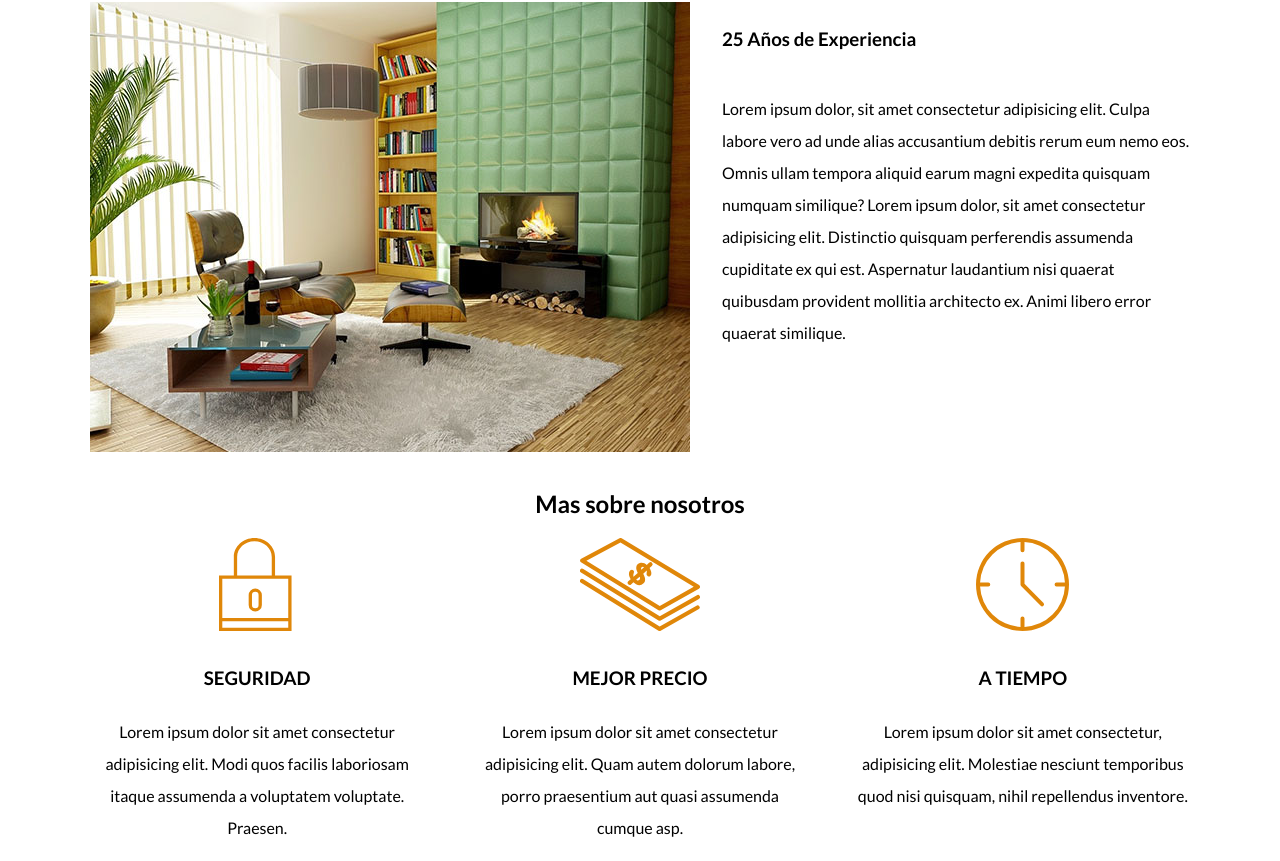
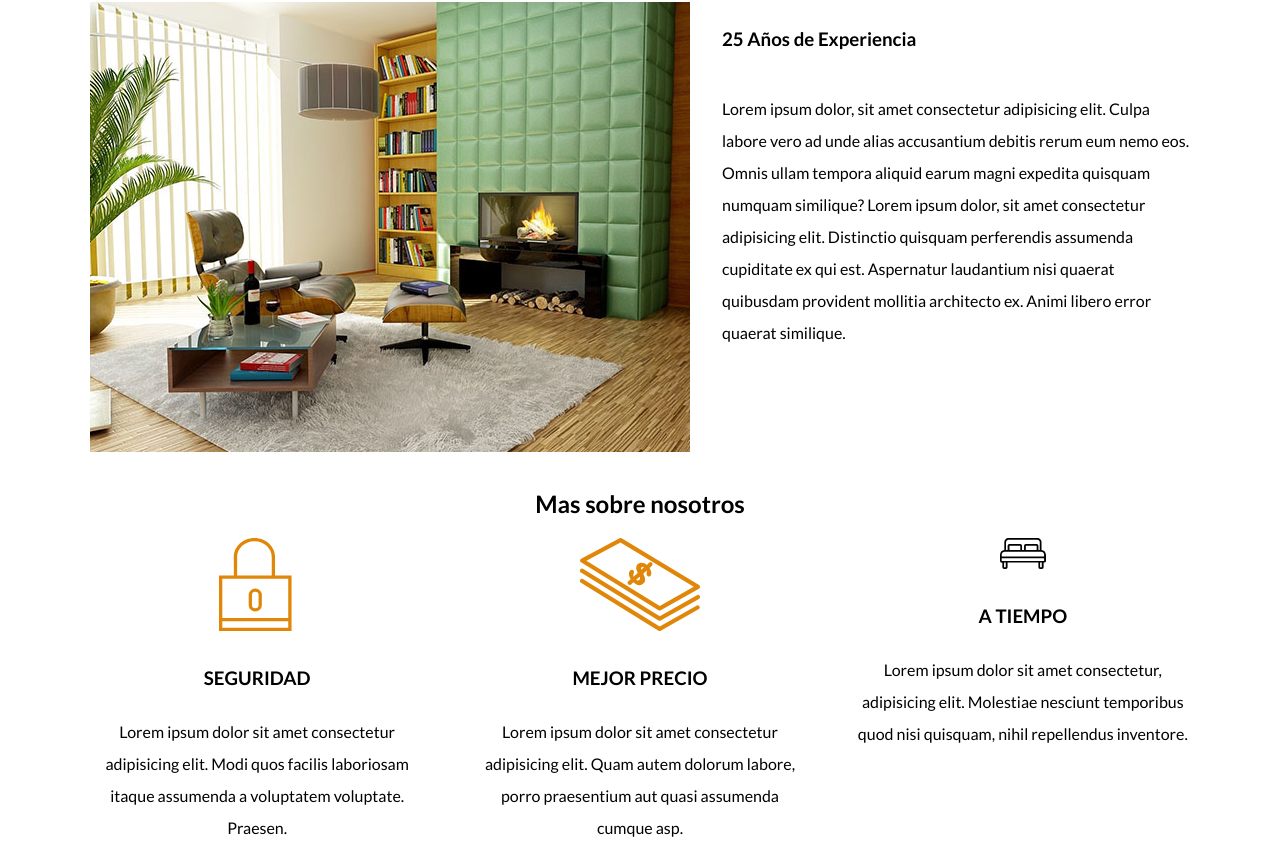
Before and after one commit to JaredAcosta0/BIENESRAICES, a plain HTML site: page nosotros.html in a window 1280 px wide. Shown: the part 236-1097 px from the top of the page. Drawn offline with Linux system fonts and the light colour scheme.

Commit message:
cambio de imagen

```diff
--- a/nosotros.html
+++ b/nosotros.html
@@ -67,7 +67,7 @@
             </div>
 
             <div class="icono">
-                <img src="imagenes 11-20200901T191454Z-001/imagenes 11/icono3.svg" alt="">
+                <img src="icono_dormitorio.svg" alt="">
                 <h3>A tiempo</h3>
                 <p>Lorem ipsum dolor sit amet consectetur, adipisicing elit. Molestiae nesciunt temporibus quod nisi    quisquam, nihil repellendus inventore.</p>
             </div>
```
